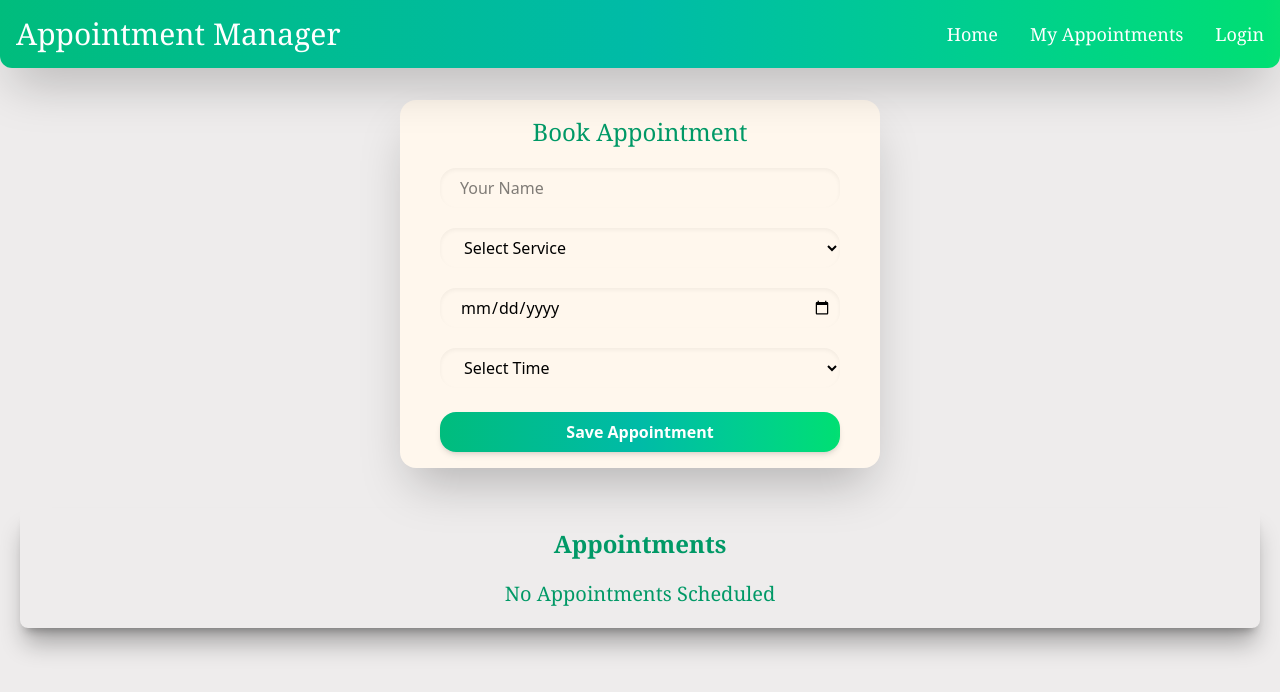
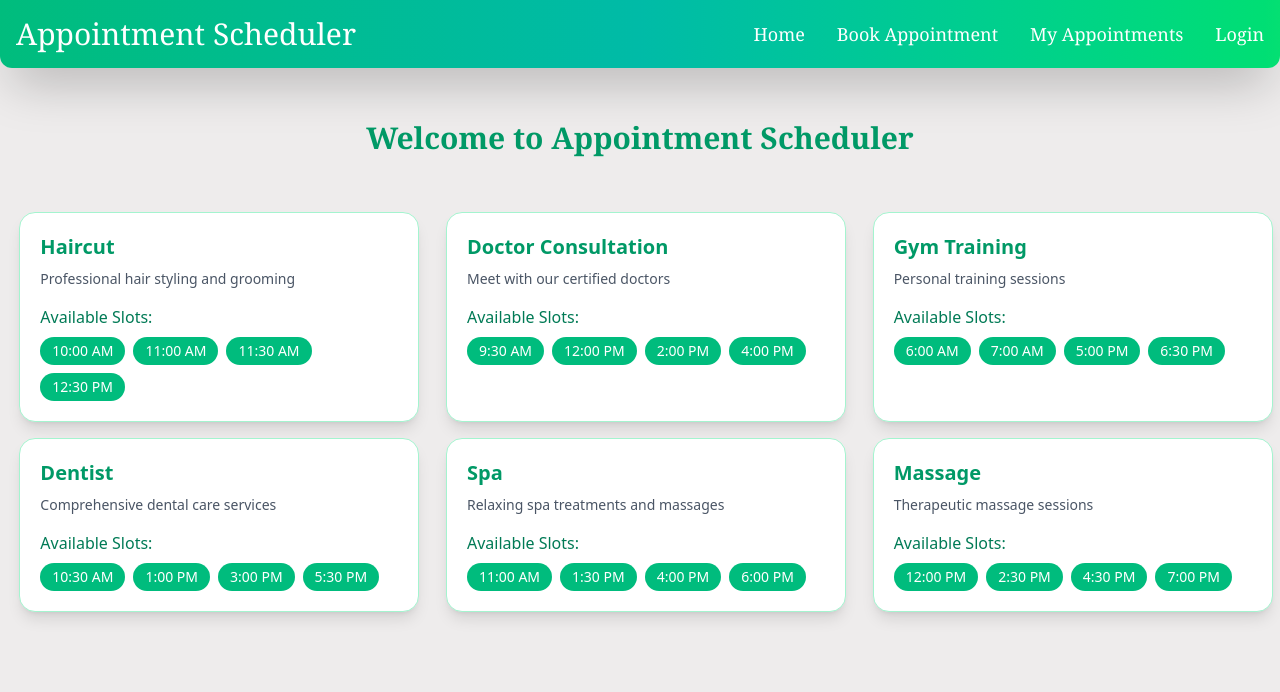
Before and after one commit to Koshal765/appointment, a React (Vite) app: page / in a window 1280 px wide. Shown: the top 692 px of the page. Built offline with nearby package versions, Linux system fonts and the light colour scheme.

Commit message:
made new changes

```diff
--- a/src/Appointment.jsx
+++ b/src/Appointment.jsx
@@ -1,7 +1,7 @@
-import React, { useEffect, useSyncExternalStore } from 'react'
+import React, { useEffect } from 'react'
 import { useState } from 'react'
 import { Bounce, Slide, ToastContainer, toast } from 'react-toastify';
-
+import { useLocation } from 'react-router';
 
 const Appointment = () => {
   const [data, setData] = useState({
@@ -19,13 +19,34 @@ const Appointment = () => {
       time: ''
     })
   }
+
+  const location = useLocation();
+
   const [Appointment, SetAppointments] = useState([])
   const [editIndex, SeteditIndex] = useState(null)
 
   useEffect(() => {
     const StoredAppointments = JSON.parse(localStorage.getItem("data")) || [];
     SetAppointments(StoredAppointments)
-  }, [])
+
+    const queryParams = new URLSearchParams(location.search);
+    const serviceParam = queryParams.get('service');
+    const slotParam = queryParams.get('slot');
+
+
+
+    if (serviceParam && slotParam) {
+      const decodedService = decodeURIComponent(serviceParam);
+  const decodedSlot = decodeURIComponent(slotParam);
+
+  setData(prevData => ({
+    ...prevData,
+    service: decodedService,
+    time: decodedSlot
+
+      }));
+    }
+  }, [location.search]);
 
   const handleChange = (e) => {
     setData({ ...data, [e.target.name]: e.target.value })
@@ -33,11 +54,26 @@ const Appointment = () => {
 
   const handleSubmit = (e) => {
     e.preventDefault();
+
+
+    const duplicate = Appointment.some(app =>  app.service === data.service && app.date === data.date && app.time === data.time);
+    if (duplicate) {
+      toast.error("Time slot is already booked.", {
+        position: "top-right",
+        autoClose: 3000,
+        hideProgressBar: false,
+        closeOnClick: true,
+
+        draggable: true,
+        progress: undefined,
+      });
+      return;
+    }
     const StoredAppointments = JSON.parse(localStorage.getItem("data")) || [];
 
     if (editIndex !== null) {
 
-      StoredAppointments[editIndex] = data
+      StoredAppointments[editIndex] = data;
       localStorage.setItem("data", JSON.stringify(StoredAppointments));
       SetAppointments(StoredAppointments)
       SeteditIndex(null);
@@ -98,13 +134,13 @@ const Appointment = () => {
               {/* <label>Select Service</label> */}
               <div>
 
-                <select name='service' value={data.service} onChange={handleChange} className='  border-none rounded-2xl shadow-inner pl-5 lg:w-100 md:w-80 sm:w-50 px-2 py-2 focus:ring focus:ring-emerald-400   focus:outline-none  focus:bg-cyan-50 ' required >
+                <select name='service' value={data.service} onChange={handleChange} className='  border-none rounded-2xl shadow-inner pl-5  w-full  px-2 py-2 focus:ring focus:ring-emerald-400   focus:outline-none  focus:bg-cyan-50 ' required >
                   <option value="" disabled >Select Service</option>
                   <option value="Haircut">Haircut</option>
-                  <option value="Gym">Gym</option>
-                  <option value="Doctor">Doctor</option>
+                  <option value="Gym Training">Gym Training</option>
+                  <option value="Doctor Consultation">Doctor Consultation</option>
                   <option value="Dentist">Dentist</option>
-                  <option value="Spa">Spa</option>
+                  <option value="Spa">Spa </option>
                   <option value="Massage">Massage</option>
                   <option value="Therapy">Therapy</option>
                   <option value="Consultation">Consultation</option>
@@ -126,27 +162,31 @@ const Appointment = () => {
 
                 <select name='time' value={data.time} onChange={handleChange} className='  border-none rounded-2xl shadow-inner pl-5 w-full  px-2 py-2 focus:ring focus:ring-emerald-400   focus:outline-none  focus:bg-cyan-50  ' required >
                   <option value="" disabled>Select Time</option>
-
+                  <option value="6:00 AM">06:00 AM</option>
+                  <option value="7:00 AM">07:00 AM</option>
+                   <option value="9:00 AM">09:00 AM</option>
+                  <option value="9:30 AM">09:30 AM</option>
                   <option value="10:00 AM">10:00 AM</option>
                   <option value="10:30 AM">10:30 AM</option>
                   <option value="11:00 AM">11:00 AM</option>
                   <option value="11:30 AM">11:30 AM</option>
                   <option value="12:00 PM">12:00 PM</option>
                   <option value="12:30 PM">12:30 PM</option>
-
-                  <option value="02:00 PM">02:00 PM</option>
-                  <option value="02:30 PM">02:30 PM</option>
-                  <option value="03:00 PM">03:00 PM</option>
-                  <option value="03:30 PM">03:30 PM</option>
-                  <option value="04:00 PM">04:00 PM</option>
-                  <option value="04:30 PM">04:30 PM</option>
-                  <option value="05:00 PM">05:00 PM</option>
-                  <option value="05:30 PM">05:30 PM</option>
-                  <option value="06:00 PM">06:00 PM</option>
-                  <option value="06:30 PM">06:30 PM</option>
-                  <option value="07:00 PM">07:00 PM</option>
-                  <option value="07:30 PM">07:30 PM</option>
-                  <option value="08:00 PM">08:00 PM</option>
+                  <option value="1:00 PM">01:00 PM</option>
+                  <option value="1:30 PM">01:30 PM</option>
+                   <option value="2:00 PM">02:00 PM</option>
+                  <option value="2:30 PM">02:30 PM</option>
+                  <option value="3:00 PM">03:00 PM</option>
+                  <option value="3:30 PM">03:30 PM</option>
+                  <option value="4:00 PM">04:00 PM</option>
+                  <option value="4:30 PM">04:30 PM</option>
+                  <option value="5:00 PM">05:00 PM</option>
+                  <option value="5:30 PM">05:30 PM</option>
+                  <option value="6:00 PM">06:00 PM</option>
+                  <option value="6:30 PM">06:30 PM</option>
+                  <option value="7:00 PM">07:00 PM</option>
+                  <option value="7:30 PM">07:30 PM</option>
+                  <option value="8:00 PM">08:00 PM</option>
                 </select>
               </div>
             </div>
@@ -216,7 +256,7 @@ const Appointment = () => {
               )))}
         </div>
       </div>
-      <ToastContainer autoClose={2000} theme='dark' transition={Slide} />
+      <ToastContainer autoClose={2000} theme='dark' transition={Slide} closeOnClick:true   draggable:true/>
     </>
   )
 }
--- /dev/null
+++ b/src/Home.jsx
@@ -0,0 +1,100 @@
+import React from 'react'
+import { useState, useEffect } from 'react'
+import { useNavigate } from 'react-router';
+
+const Home = () => {
+    const [services, setServices] = useState([]);
+
+    const navigate = useNavigate();
+
+    useEffect(() => {
+        const storedServices = JSON.parse(localStorage.getItem("services"));
+        if (storedServices && storedServices.length > 0) {
+            setServices(storedServices);
+        } else {
+            const defaultServices = [
+                {
+                    id: 1,
+                    name: "Haircut",
+                    description: "Professional hair styling and grooming",
+                    slots: ["10:00 AM", "11:00 AM", "11:30 AM", "12:30 PM"],
+                },
+                {
+                    id: 2,
+                    name: "Doctor Consultation",
+                    description: "Meet with our certified doctors",
+                    slots: ["9:30 AM", "12:00 PM", "2:00 PM", "4:00 PM"],
+                },
+                {
+                    id: 3,
+                    name: "Gym Training",
+                    description: "Personal training sessions",
+                    slots: ["6:00 AM", "7:00 AM", "5:00 PM", "6:30 PM"],
+                },
+                {
+                    id: 4,
+                    name: "Dentist",
+                    description: "Comprehensive dental care services",
+                    slots: ["10:30 AM", "1:00 PM", "3:00 PM", "5:30 PM"],
+                },
+                {
+                    id: 5,
+                    name: "Spa",
+                    description: "Relaxing spa treatments and massages",
+                    slots: ["11:00 AM", "1:30 PM", "4:00 PM", "6:00 PM"],
+                },
+                {
+                    id: 6,
+                    name: "Massage",
+                    description: "Therapeutic massage sessions",
+                    slots: ["12:00 PM", "2:30 PM", "4:30 PM", "7:00 PM"],
+                }
+            ];
+            localStorage.setItem("services", JSON.stringify(defaultServices));
+            setServices(defaultServices);
+        }
+    }, []);
+
+    const handelClick=(serviceName,slot)=>{
+        navigate(`/book-appointment?service=${encodeURIComponent(serviceName)}&slot=${encodeURIComponent(slot)}`);
+
+    }
+    return (
+        <>
+            <div className='min-h-screen  w-full pt-20 '>
+                <h1 className='text-3xl font-bold text-center mt-10 text-emerald-600 font-serif'>Welcome to Appointment Scheduler</h1>
+                <div className="flex justify-around flex-wrap mt-10"  >
+                    {services.map((service) => (
+                        <div
+                            key={service.id}
+                            className="bg-white shadow-lg rounded-2xl p-5 border border-emerald-200 hover:shadow-2xl transition-all w-75 sm:w-75 md:w-75 lg:w-100 ml-3 mt-4  transform-all hover:scale-105"
+                        >
+                            <h2 className="text-xl font-semibold text-emerald-600">
+                                {service.name}
+                            </h2>
+                            <p className="text-gray-600 text-sm mt-2">{service.description}</p>
+
+
+                            <h3 className="mt-4 text-emerald-700 font-medium">Available Slots:</h3>
+                            <div className="flex flex-wrap gap-2 mt-2">
+                                {service.slots.map((slot, index) => (
+                                    <span
+                                        key={index}
+                                        className="px-3 py-1 bg-emerald-500 text-white rounded-full text-sm cursor-context-menu hover:bg-emerald-600 transition-all"
+                                    onClick={()=>handelClick(service.name,slot)}>
+                                        {slot}
+                                    </span>
+
+                                ))}
+                            </div>
+
+                        </div>
+                    ))}
+                </div>
+
+            </div>
+        </>
+    )
+}
+
+export default Home
--- a/src/Login.jsx
+++ b/src/Login.jsx
@@ -36,6 +36,8 @@ const handleSubmit=(e)=>{
   if(isLogin){
   const matchedUser = userdata.find(u => u.username.trim().toLowerCase() === user.username.trim().toLowerCase() && u.password.trim().toLowerCase() === user.password.trim().toLowerCase());
   if(matchedUser){
+          localStorage.setItem("loggedUser", JSON.stringify(matchedUser));
+
       Swal.fire({
       title: "Login Successful!",
       text: `Welcome ${matchedUser.username}!`,
@@ -43,7 +45,8 @@ const handleSubmit=(e)=>{
       confirmButtonColor: "#10b981", // emerald color
       theme: "dark"
     });
-    navigate('/');
+
+    navigate('/my-appointments');
   }
   else{
     alert("Invalid Credentials");
@@ -90,7 +93,7 @@ const redirecting =()=>{
     <>
     <div className='min-h-screen  w-full pt-20 flex justify-center  '>
       {isLogin ?  <>
-    <div className='border-emerald-400 bg-white border  rounded-2xl shadow-xl w-75 h-100 flex justify-center  mt-15  transition-all hover:shadow-emerald-400/80 hover:scale-101 '>
+    <div className='border-emerald-400 bg-white border  rounded-2xl shadow-xl w-100 h-100 flex justify-center  mt-15  transition-all hover:shadow-emerald-400/80 hover:scale-101 '>
       <form onSubmit={handleSubmit} className='px-3 mt-5'>
         <h1 className='text-center font-serif text-emerald-500 text-3xl mt-5'>Login</h1>
 
@@ -117,7 +120,7 @@ const redirecting =()=>{
       </form>
       </div>
       </>:<>
-       <div className='border-emerald-400 bg-white border  rounded-2xl shadow-xl w-75 h-100 flex justify-center  mt-15  transition-all hover:shadow-emerald-400/80 hover:scale-101 '>
+       <div className='border-emerald-400 bg-white border  rounded-2xl shadow-xl w-100 h-100 flex justify-center  mt-15  transition-all hover:shadow-emerald-400/80 hover:scale-101 '>
       <form onSubmit={handleSubmit} className='px-3 mt-5'>
         <h1 className='text-center font-serif text-emerald-500 text-3xl mt-5'>Sign Up</h1>
 
--- a/src/MyAppointments.jsx
+++ b/src/MyAppointments.jsx
@@ -1,9 +1,83 @@
 import React from 'react'
+import { useState, useEffect } from 'react'
+import Swal from 'sweetalert2';
 
 const MyAppointments = () => {
+  const [appointments, setAppointments] = useState([]);
+  const [users, setUser] = useState(null);
+  const [userAppointments, setUserAppointments] = useState([]);
+
+  useEffect(() => {
+    const loggedInUser = JSON.parse(localStorage.getItem('loggedUser')) || null;
+    setUser(loggedInUser);
+
+    const storedAppointments = JSON.parse(localStorage.getItem('data')) || [];
+    setAppointments(storedAppointments);
+
+
+    if (loggedInUser) {
+      const filtered = storedAppointments.filter(app => app.name.trim().toLowerCase() === loggedInUser.username.trim().toLowerCase());
+      setUserAppointments(filtered);
+    }
+  }, []);
+
+  const handleLogout = () => {
+    localStorage.removeItem('loggedUser');
+    setUser(null);
+    setUserAppointments([]);
+     Swal.fire({
+          title: "Login Successful!",
+          text: `You have been logged out successfully!`,
+          icon: "success",
+          confirmButtonColor: "#10b981", // emerald color
+          theme: "dark"
+        });
+  };
+
+
+
   return (
-    <div>MyAppointments</div>
-  )
+    <>
+      <div className='min-h-screen  w-full pt-20 flex justify-center'>
+        <div className='w-full max-w-4xl p-6 rounded-lg shadow-2xl mt-4 border-2 border-emerald-200'>
+          <div>
+            <h2 className='text-4xl font-serif mb-6 text-center text-emerald-500'>{users ? `Welcome ${users.username}` : 'Please Login'}</h2>
+            </div>
+          <div>
+
+            <div className='mt-5 space-y-4 '>
+              {userAppointments.length === 0 ? (
+                <p className='font-serif text-2xl'>No appointments found.</p>
+              ) : (
+                <>
+                 <p className='text-xl font-serif mb-4'>
+            Here are your appointments:</p>
+                {userAppointments.map((app, index) => (
+                  <div key={index} className='p-4 rounded-lg shadow-md border border-emerald-500 mt-5'>
+                    <p className='text-2xl font-serif text-emerald-500 mb-3'><strong>{app.service}</strong></p>
+                    <p className='font-serif '><strong>Date:</strong> {app.date}</p>
+                    <p className='font-serif'><strong>Time:</strong> {app.time}</p>
+                  </div>
+
+                ))}
+
+                   <div className='flex justify-end mt-6'>
+            <button className='mt-5  rounded-full px-3 py-1 font-serif bg-red-600 text-white hover:bg-red-700 transition-all hover:scale-105' onClick={handleLogout}>Logout</button>
+            </div>
+              </>
+
+              )}
+
+
+            </div>
+
+
+
+          </div>
+        </div>
+      </div>
+      </>
+      )
 }
 
-export default MyAppointments
+      export default MyAppointments
--- a/src/Navbar.jsx
+++ b/src/Navbar.jsx
@@ -11,14 +11,17 @@ return (
     <nav className="bg-gradient-to-r from-emerald-500 via-teal-500 to-green-400 shadow-2xl rounded-b-xl fixed w-full z-50">
       <div className="max-w-7xl mx-auto px-4 py-4 flex items-center justify-between">
         {/* Logo */}
-        <h1 className="text-xl md:text-2xl lg:text-3xl font-serif text-white ">
-          Appointment Manager
+        <h1 className="text-xl md:text-2xl lg:text-3xl font-serif text-white "><Link to="/">   Appointment Scheduler</Link>
+
         </h1>
 
         {/* Desktop Links */}
         <div className="hidden md:flex gap-8 text-lg text-white font-serif">
-          <Link to="/" className="hover:text-gray-200 transition ">
-            Home
+
+         <Link to="/" className="hover:text-gray-200 transition ">Home</Link>
+
+          <Link to="/book-appointment" className="hover:text-gray-200 transition ">
+            Book Appointment
           </Link>
           <Link to="/my-appointments" className="hover:text-gray-200 transition">
             My Appointments
--- a/src/main.jsx
+++ b/src/main.jsx
@@ -6,6 +6,7 @@ import { createBrowserRouter,RouterProvider } from 'react-router'
 import Appointment from './Appointment.jsx'
 import MyAppointments from './MyAppointments.jsx'
 import Login from './Login.jsx'
+import Home from './Home.jsx'
 
 
 
@@ -15,6 +16,10 @@ const appRouter = createBrowserRouter([
     element:<App/>,
     children:[{
       index:true,
+      element:<Home/>
+    },
+    {
+      path:'/book-appointment',
       element:<Appointment/>
     },
     {
```
